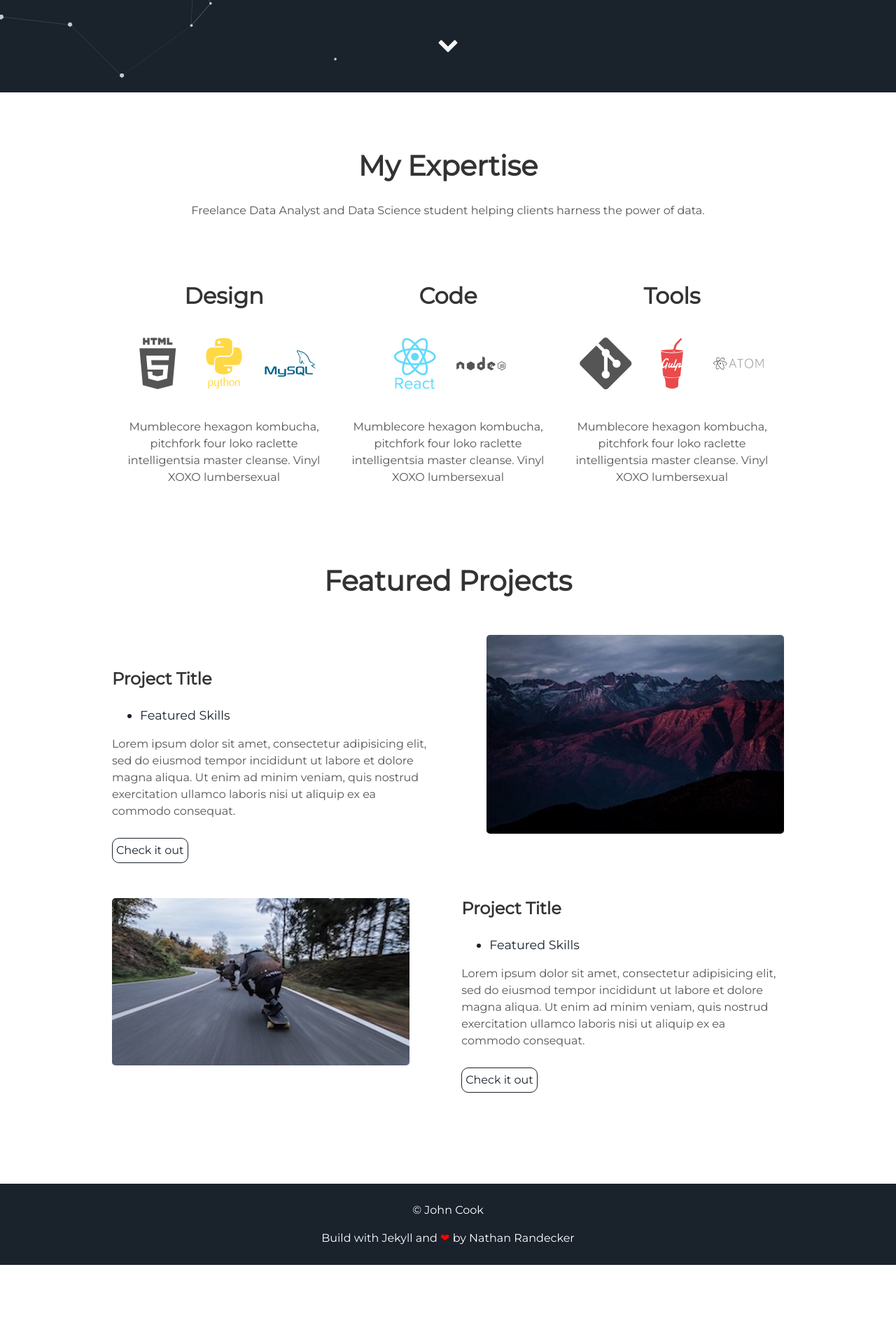
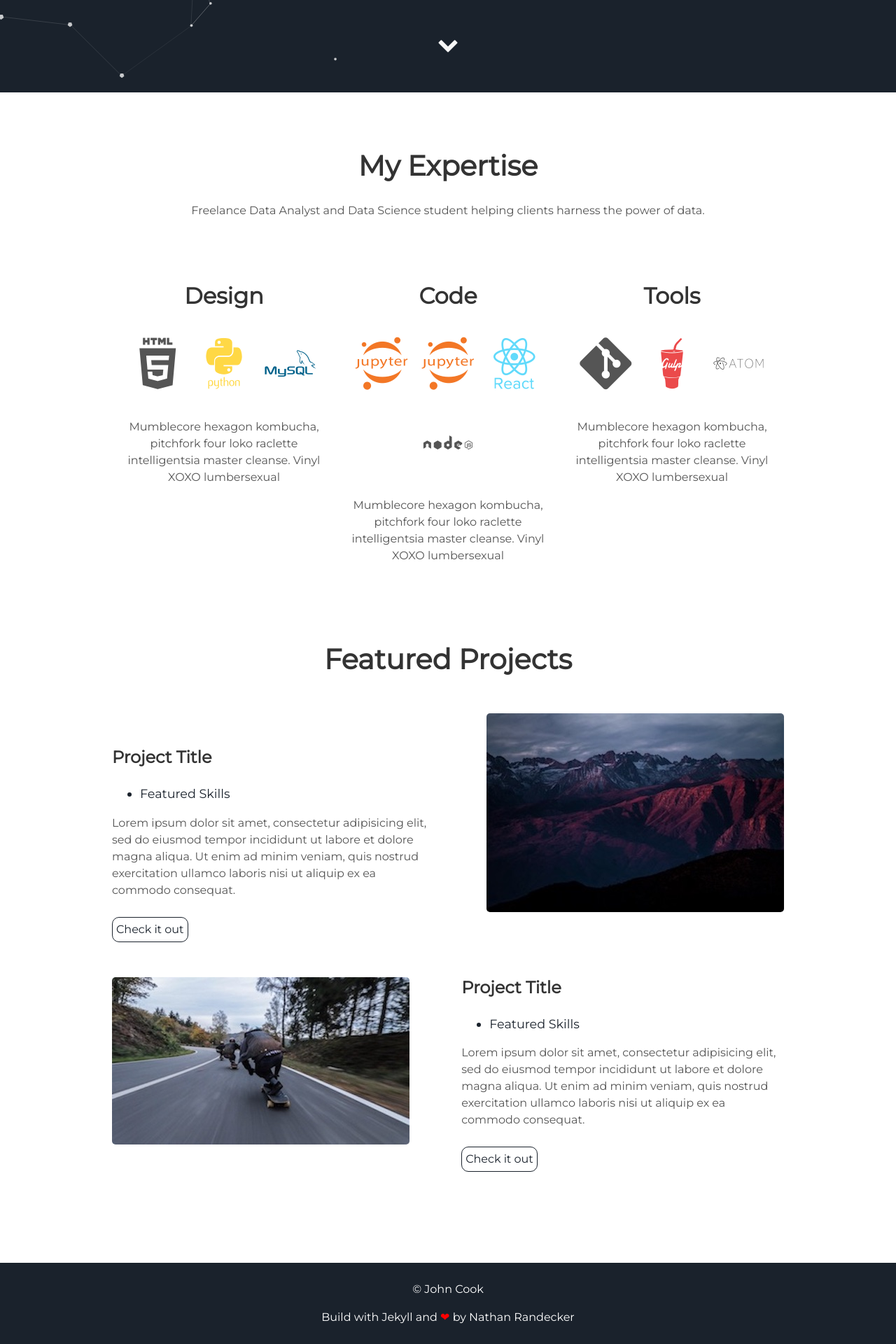
Before and after one commit to johngncook/Analytics-Portfolio, a Jekyll site: the page built from index.html, in a window 1280 px wide. Shown: the part 768-2688 px from the top of the page at 70% size. Built offline with Jekyll 4.4.1, drawn with Linux system fonts in a browser that asks for light colours; nearby versions of some CDN libraries; before the commit the page ends 2575 px from its top, so only the background shows below that.

Commit message:
Update about.html

```diff
--- a/_includes/about.html
+++ b/_includes/about.html
@@ -13,6 +13,11 @@
     </div>
     <div class="tech">
       <h2>Code</h2>
+     <!-- in your header -->
+       <link rel="stylesheet" href="https://cdn.jsdelivr.net/gh/devicons/devicon@v2.12.0/devicon.min.css">
+
+<!-- in your body -->
+      <i class="devicon-jupyter-plain-wordmark colored"></i>
       <i class="devicon-jupyter-plain-wordmark colored"></i>
       <i class="devicon-react-original-wordmark colored"></i>
       <i class="devicon-nodejs-plain-wordmark"></i>
```
